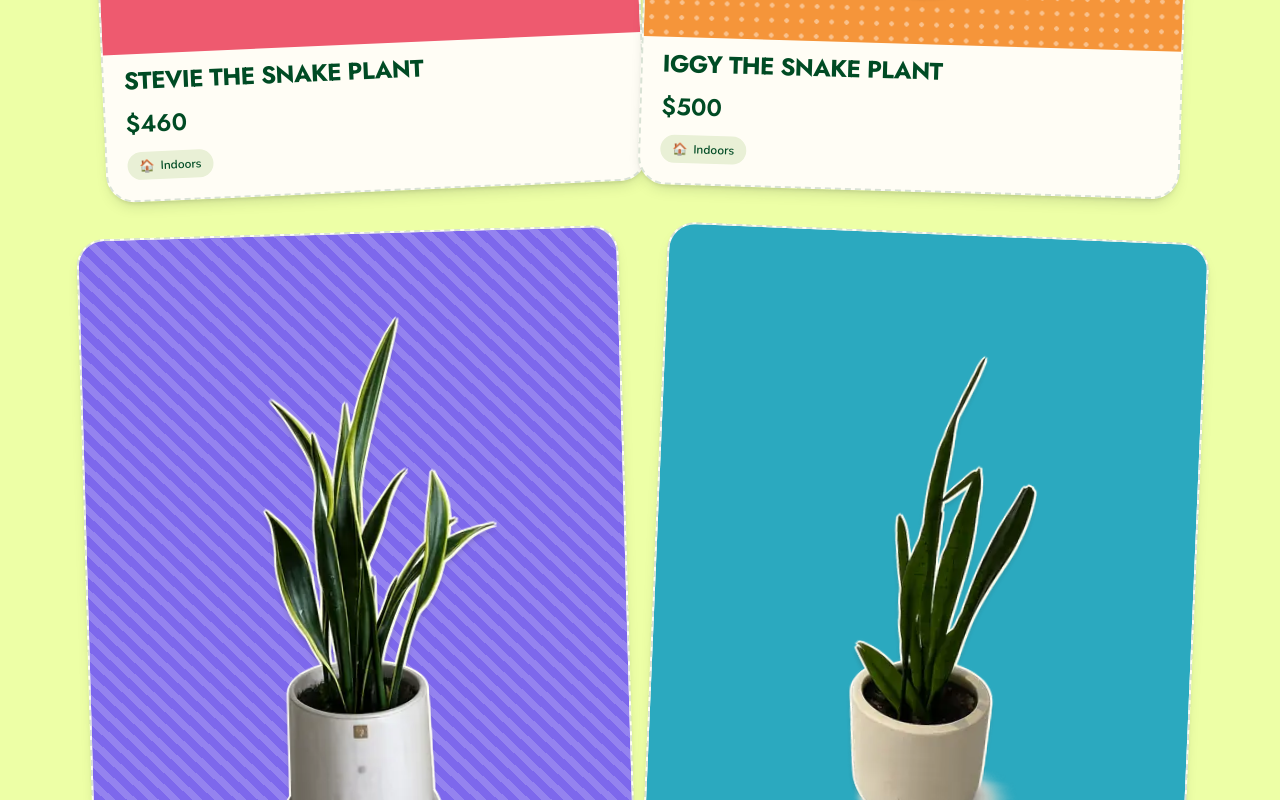
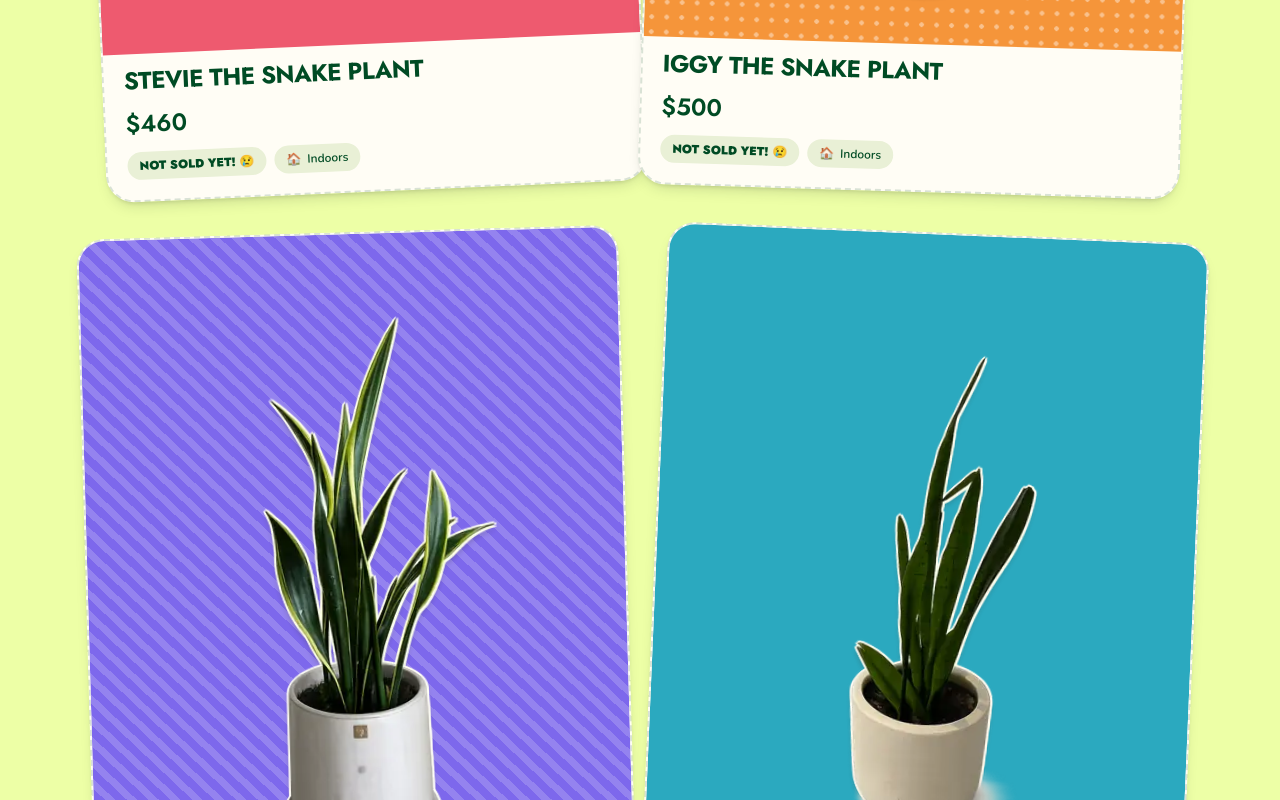
Before and after one commit to chrjm/nursery, a Next.js app: page / in a window 1280 px wide. Shown: the part 1320-2120 px from the top of the page. Built offline with nearby package versions, Linux system fonts and the light colour scheme; a web font is replaced by a local one.

Commit message:
Add per-card sold toggle: "Not sold yet! 😢" / "SOLD! 🎉"
Co-Authored-By: Claude Sonnet 4.6 <noreply@anthropic.com>

```diff
--- a/src/components/products/plant-shop.tsx
+++ b/src/components/products/plant-shop.tsx
@@ -1,6 +1,8 @@
+"use client";
+
 import { Leaf } from "lucide-react";
 import Image from "next/image";
-import type { CSSProperties } from "react";
+import { type CSSProperties, useState } from "react";
 
 import type { PlantProduct } from "@/data/plants";
 import { cn } from "@/lib/utils";
@@ -140,6 +142,7 @@ function PlantCard({ product, index }: PlantCardProps) {
   const halo = HALOS[index % HALOS.length];
   const tilt = TILTS[index % TILTS.length];
   const pattern = CHIP_PATTERNS[index % CHIP_PATTERNS.length];
+  const [sold, setSold] = useState(false);
 
   return (
     <li
@@ -171,7 +174,19 @@ function PlantCard({ product, index }: PlantCardProps) {
               {product.note}
             </p>
           )}
-          <div className="mt-auto flex flex-wrap gap-2">
+          <div className="mt-auto flex flex-wrap items-center gap-2">
+            <button
+              className={cn(
+                "inline-flex w-fit cursor-pointer items-center rounded-full px-3 py-1.5 font-black font-futura text-xs uppercase transition-colors",
+                sold
+                  ? "bg-guava text-white"
+                  : "bg-secondary text-ink"
+              )}
+              onClick={() => setSold((s) => !s)}
+              type="button"
+            >
+              {sold ? "SOLD! 🎉" : "Not sold yet! 😢"}
+            </button>
             <span className="inline-flex w-fit items-center gap-1.5 rounded-full bg-secondary px-3 py-1.5 font-semibold text-ink text-xs">
               <span aria-hidden="true">{VENUE_EMOJI[venue]}</span>
               {venue}
```
